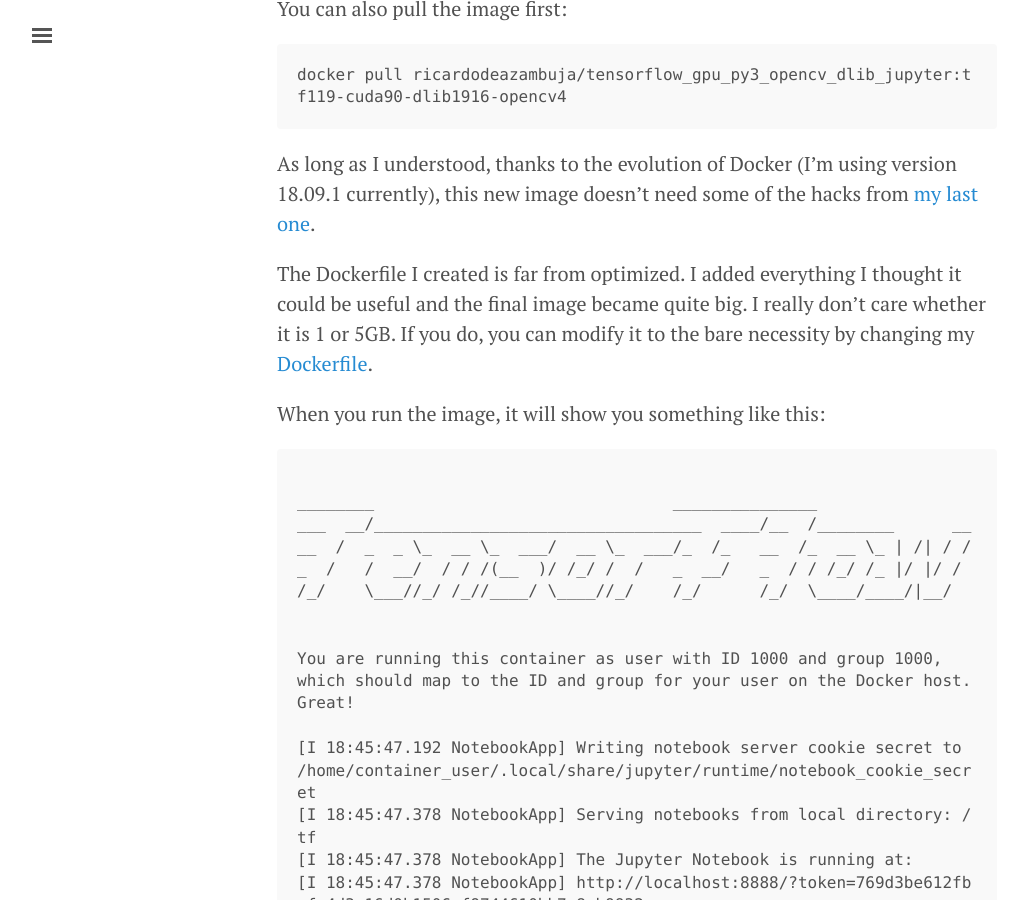
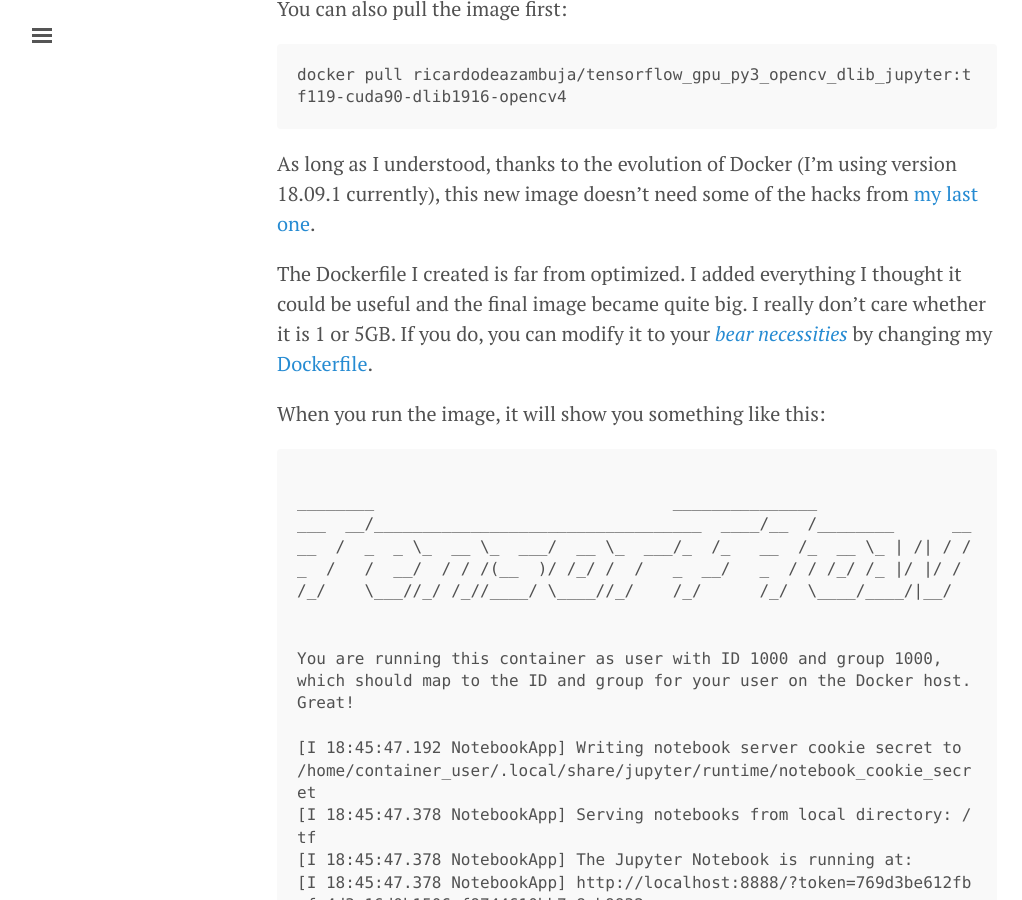
Before and after one commit to ricardodeazambuja/ricardodeazambuja.github.io, a Jekyll site: the page built from _posts/2019-01-31-tuning_tensorflow_docker_updated.md, in a window 1280 px wide and 900 px high, scrolled down 2422 px. Shown: the whole window, without its empty margins (3-1025 px from the left). Built offline with Jekyll 4.4.1, drawn with Linux system fonts in a browser that asks for light colours; emoji names are drawn with the system emoji font; comment, search, counter and statistics services are not loaded.

Commit message:
bear necessities...

````diff
--- a/_posts/2019-01-31-tuning_tensorflow_docker_updated.md
+++ b/_posts/2019-01-31-tuning_tensorflow_docker_updated.md
@@ -54,7 +54,7 @@ docker pull ricardodeazambuja/tensorflow_gpu_py3_opencv_dlib_jupyter:tf119-cuda9
 
 As long as I understood, thanks to the evolution of Docker (I'm using version 18.09.1 currently), this new image doesn't need some of the hacks from [my last one](https://ricardodeazambuja.com/deep_learning/2018/05/04/tuning_tensorflow_docker).
 
-The Dockerfile I created is far from optimized. I added everything I thought it could be useful and the final image became quite big. I really don't care whether it is 1 or 5GB. If you do, you can modify it to the bare necessity by changing my [Dockerfile](https://gist.github.com/ricardodeazambuja/bdd59d9e2e9bae67313c8f6bd3da76a8).
+The Dockerfile I created is far from optimized. I added everything I thought it could be useful and the final image became quite big. I really don't care whether it is 1 or 5GB. If you do, you can modify it to your [*bear necessities*](https://www.youtube.com/watch?v=c6e3ITsjLRI) by changing my [Dockerfile](https://gist.github.com/ricardodeazambuja/bdd59d9e2e9bae67313c8f6bd3da76a8).
 
 When you run the image, it will show you something like this:
 ```
````
